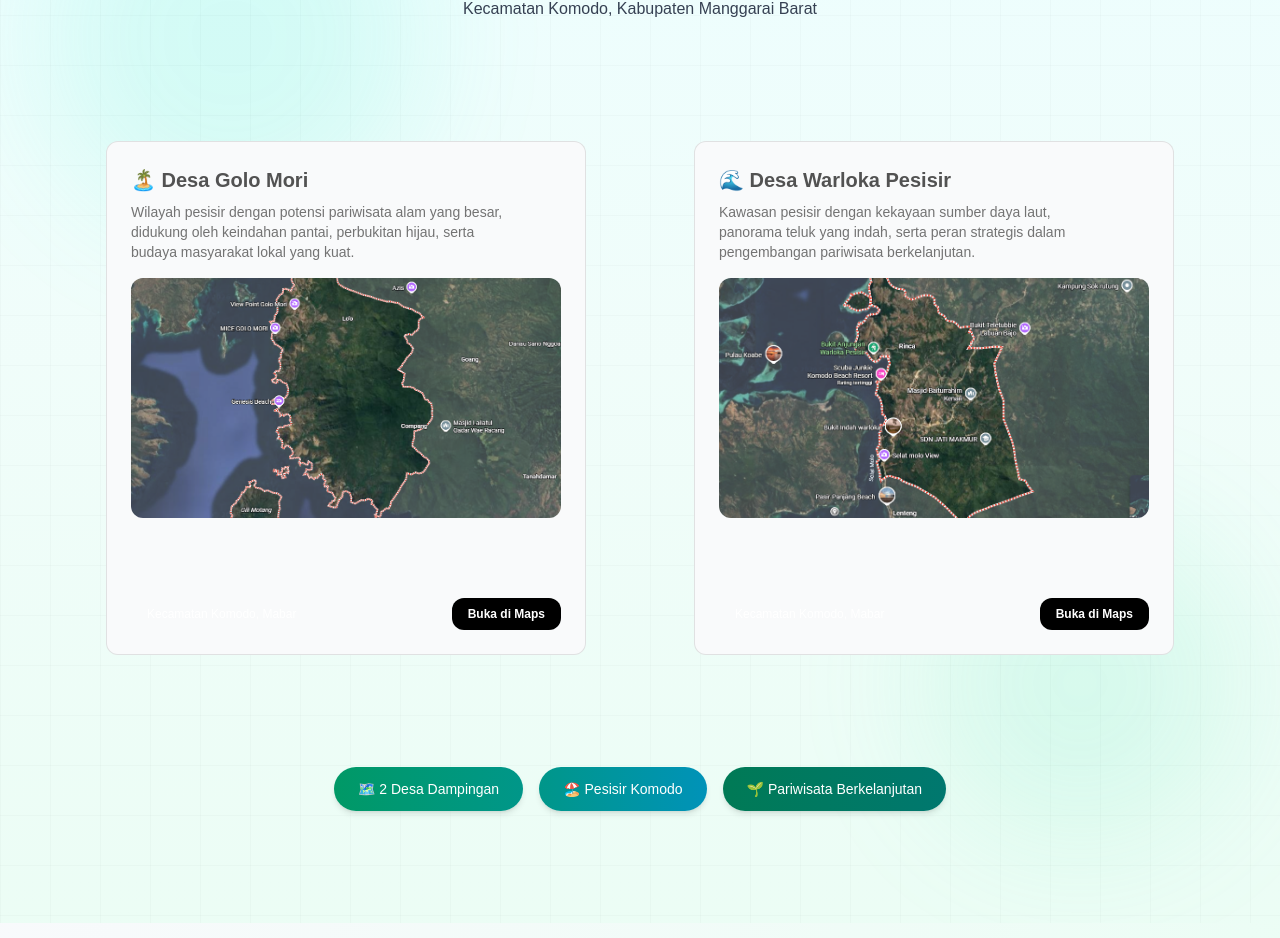
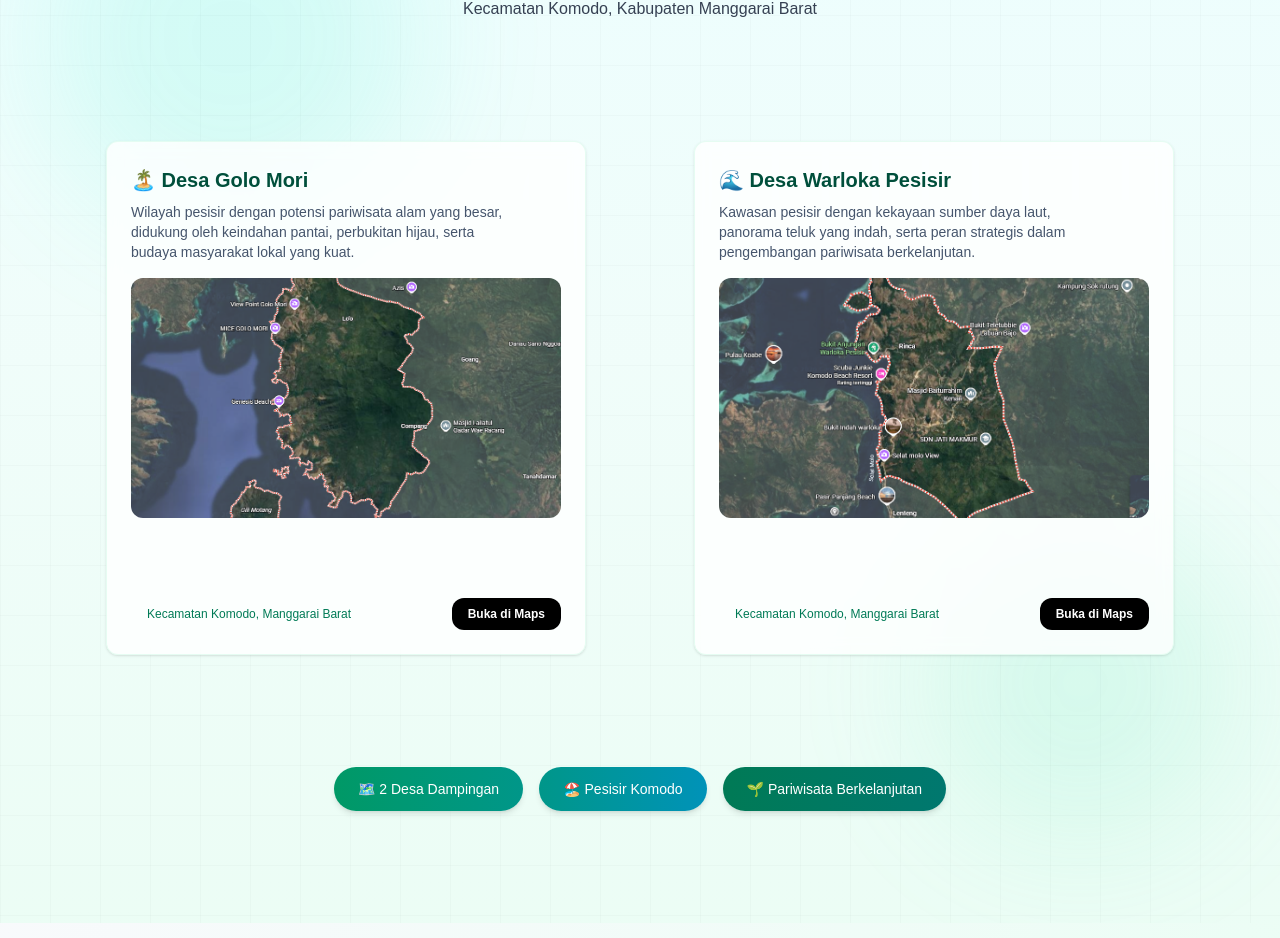
Before and after one commit to Yudzyyy/menyapakomodo, a Next.js app: page / in a window 1280 px wide. Shown: the part 2652-3590 px from the top of the page. Built offline with nearby package versions, Linux system fonts and the light colour scheme.

Commit message:
Fix: Village cards background and update district name Manggarai Barat

```diff
--- a/app/components/Lokasi.tsx
+++ b/app/components/Lokasi.tsx
@@ -65,17 +65,17 @@ export default function Lokasi() {
         <div className="grid grid-cols-1 lg:grid-cols-2 gap-8 lg:gap-14">
           {/* GOLO MORI */}
           <CardContainer className="inter-var">
-            <CardBody className="bg-gray-50 relative group/card  dark:hover:shadow-2xl dark:hover:shadow-emerald-500/[0.1] dark:bg-black dark:border-white/[0.2] border-black/[0.1] w-auto sm:w-[30rem] h-auto rounded-xl p-6 border  ">
+            <CardBody className="bg-white/80 backdrop-blur-sm relative group/card border-emerald-100/50 w-auto sm:w-[30rem] h-auto rounded-xl p-6 border shadow-sm">
               <CardItem
                 translateZ="50"
-                className="text-xl font-bold text-neutral-600 dark:text-white"
+                className="text-xl font-bold text-emerald-900"
               >
                 🏝️ Desa Golo Mori
               </CardItem>
               <CardItem
                 as="p"
                 translateZ="60"
-                className="text-neutral-500 text-sm max-w-sm mt-2 dark:text-neutral-300"
+                className="text-slate-600 text-sm max-w-sm mt-2 font-medium"
               >
                 Wilayah pesisir dengan potensi pariwisata alam yang besar,
                 didukung oleh keindahan pantai, perbukitan hijau,
@@ -96,9 +96,9 @@ export default function Lokasi() {
                   as={Link}
                   href="https://maps.google.com/?q=Golo+Mori"
                   target="__blank"
-                  className="px-4 py-2 rounded-xl text-xs font-normal dark:text-white"
+                  className="px-4 py-2 rounded-xl text-xs font-medium text-emerald-700"
                 >
-                  Kecamatan Komodo, Mabar
+                  Kecamatan Komodo, Manggarai Barat
                 </CardItem>
                 <CardItem
                   translateZ={20}
@@ -113,17 +113,17 @@ export default function Lokasi() {
 
           {/* WARLOKA */}
            <CardContainer className="inter-var">
-            <CardBody className="bg-gray-50 relative group/card  dark:hover:shadow-2xl dark:hover:shadow-emerald-500/[0.1] dark:bg-black dark:border-white/[0.2] border-black/[0.1] w-auto sm:w-[30rem] h-auto rounded-xl p-6 border  ">
+            <CardBody className="bg-white/80 backdrop-blur-sm relative group/card border-emerald-100/50 w-auto sm:w-[30rem] h-auto rounded-xl p-6 border shadow-sm">
               <CardItem
                 translateZ="50"
-                className="text-xl font-bold text-neutral-600 dark:text-white"
+                className="text-xl font-bold text-emerald-900"
               >
                  🌊 Desa Warloka Pesisir
               </CardItem>
               <CardItem
                 as="p"
                 translateZ="60"
-                className="text-neutral-500 text-sm max-w-sm mt-2 dark:text-neutral-300"
+                className="text-slate-600 text-sm max-w-sm mt-2 font-medium"
               >
                  Kawasan pesisir dengan kekayaan sumber daya laut,
                 panorama teluk yang indah, serta peran strategis
@@ -144,9 +144,9 @@ export default function Lokasi() {
                   as={Link}
                   href="https://maps.google.com/?q=Warloka+Komodo"
                   target="__blank"
-                  className="px-4 py-2 rounded-xl text-xs font-normal dark:text-white"
+                  className="px-4 py-2 rounded-xl text-xs font-medium text-emerald-700"
                 >
-                  Kecamatan Komodo, Mabar
+                  Kecamatan Komodo, Manggarai Barat
                 </CardItem>
                 <CardItem
                   translateZ={20}
```
